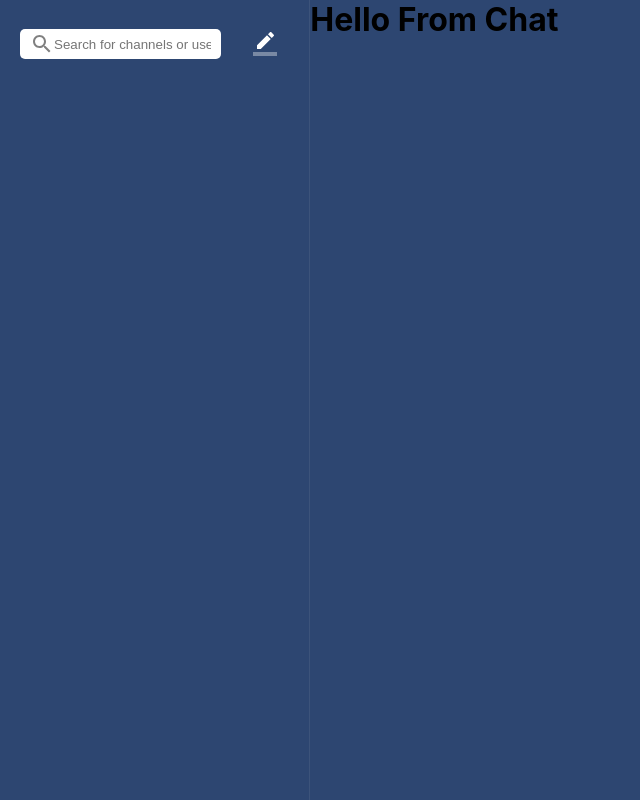
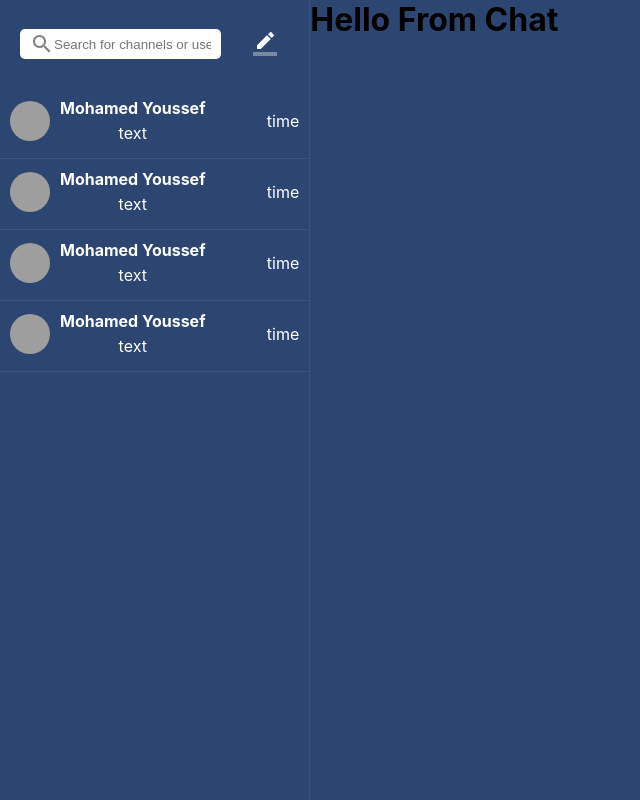
Before and after one commit to MohamedAhmed122/Telegram-clone, a React (Create React App) app: page / in a window 1280 px wide. Shown: the whole page, without its empty margins (0-640 px from the left). Built offline with nearby package versions, Linux system fonts and the light colour scheme; grey boxes are pictures that could not be loaded.

Commit message:
Impelment The Sidebar Row

```diff
--- a/src/App/Layouts/Sidebar/Sidebar.jsx
+++ b/src/App/Layouts/Sidebar/Sidebar.jsx
@@ -4,6 +4,7 @@ import BorderColorIcon from '@material-ui/icons/BorderColor';
 
 import './StyleSidebar.css'
 import { IconButton } from '@material-ui/core';
+import SidebarRow from './SidebarRow/SidebarRow';
 
 
 export default function Sidebar() {
@@ -17,9 +18,11 @@ export default function Sidebar() {
                 <IconButton>
                     <BorderColorIcon />
                 </IconButton>
-
             </div>
-
+            <SidebarRow src='https://pagesix.com/wp-content/uploads/sites/3/2020/03/bebe-rexha-30.jpg?quality=80&strip=all'/>
+            <SidebarRow src='https://pagesix.com/wp-content/uploads/sites/3/2020/03/bebe-rexha-30.jpg?quality=80&strip=all'/>
+            <SidebarRow src='https://pagesix.com/wp-content/uploads/sites/3/2020/03/bebe-rexha-30.jpg?quality=80&strip=all'/>
+            <SidebarRow src='https://pagesix.com/wp-content/uploads/sites/3/2020/03/bebe-rexha-30.jpg?quality=80&strip=all'/>
         </div>
     )
 }
--- a/src/App/Layouts/Sidebar/SidebarRow/SidebarRow.jsx
+++ b/src/App/Layouts/Sidebar/SidebarRow/SidebarRow.jsx
@@ -0,0 +1,23 @@
+import { Avatar } from '@material-ui/core'
+import React from 'react'
+
+import './StyleSidebarRow.css'
+
+export default function SidebarRow({src}) {
+    return (
+        <div className='sidebar_row_main'>
+            <div className='sidebar_row'>
+                <div className='sidebar_left'>
+                    <Avatar src={src} />
+                    <div className='sidebar_info'>
+                        <strong  >Mohamed Youssef</strong>
+                        <p className='text'>text</p>
+                    </div>
+                </div>
+                <p>time</p>
+            </div>
+            <div className='line'/>
+        </div>
+
+    )
+}
--- a/src/App/Layouts/Sidebar/SidebarRow/StyleSidebarRow.css
+++ b/src/App/Layouts/Sidebar/SidebarRow/StyleSidebarRow.css
@@ -0,0 +1,31 @@
+.sidebar_row_main{
+    cursor: pointer;
+}
+.sidebar_row_main:hover{
+    cursor: pointer;
+    background-color: #5275b1;
+}
+.sidebar_row{
+    display: flex;
+    align-items: center;
+    justify-content: space-between;
+    color: white;
+    margin: 10px;
+    margin-bottom: 15px;
+}
+
+.sidebar_left{
+    display: flex;
+    align-items: center;
+}
+.sidebar_info{
+    margin-left: 10px ;
+}
+.text{
+    margin-top: 5px;
+}
+.line{
+    width: 100%;
+    margin-top: 15px;
+    border-bottom:  1px solid rgba(190, 190, 190, 0.1) ;;
+}
```
